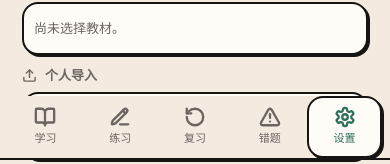
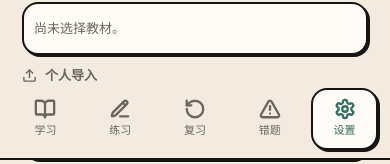
Before and after one commit to irkythedev/lexi, a React (Vite) app: page /settings in a window 390 px wide. Shown: the part 684-848 px from the top of the page. Built offline with nearby package versions, Linux system fonts and the light colour scheme; no server answers.

Commit message:
fix: bottom-bar overlap and floating gaps — pb-28 list clearance, pagination lifted to 5.75rem, footer pb-2 + active tab mx-1 breathing room

```diff
--- a/src/components/GlassNav.tsx
+++ b/src/components/GlassNav.tsx
@@ -79,12 +79,12 @@ export default function GlassNav() {
       </header>
 
       <nav className="glass-nav glass-nav-top fixed inset-x-0 bottom-0 z-50 safe-b md:hidden">
-        <div className="mx-auto flex max-w-[var(--max-grid)] items-center justify-around px-2">
+        <div className="mx-auto flex max-w-[var(--max-grid)] items-center justify-around px-2 pb-2">
           {TABS.map((tabItem) => {
             const Icon = tabItem.icon;
             const isActive = activeTab === tabItem.id || (location.pathname === '/' && tabItem.id === 'learn');
             return (
-              <button key={tabItem.id} onClick={() => go(tabItem.id)} className={`press relative flex flex-1 flex-col items-center gap-0.5 rounded-[var(--radius-md)] py-2 transition ${isActive ? 'border-2 border-[var(--color-hairline)] bg-[var(--color-surface)] shadow-[var(--shadow-card)]' : 'border-2 border-transparent'}`} style={{ cursor: 'pointer' }}>
+              <button key={tabItem.id} onClick={() => go(tabItem.id)} className={`press relative mx-1 flex flex-1 flex-col items-center gap-0.5 rounded-[var(--radius-md)] py-2 transition ${isActive ? 'border-2 border-[var(--color-hairline)] bg-[var(--color-surface)] shadow-[var(--shadow-card)]' : 'border-2 border-transparent'}`} style={{ cursor: 'pointer' }}>
                 <span className="relative">
                   <Icon size={22} strokeWidth={ICON_STROKE} style={isActive ? { color: 'var(--color-accent)' } : { color: 'var(--color-text-2)' }} />
                 </span>
--- a/src/components/PaginationBar.tsx
+++ b/src/components/PaginationBar.tsx
@@ -16,7 +16,7 @@ export default function PaginationBar({
   if (totalPages <= 1) return null;
 
   return (
-    <div className="sticky bottom-[calc(4.5rem+env(safe-area-inset-bottom,0px))] z-10 mt-3 flex justify-end pb-2 pr-[var(--pad-x)] md:bottom-0">
+    <div className="sticky bottom-[calc(5.75rem+env(safe-area-inset-bottom,0px))] z-10 mt-3 flex justify-end pb-2 pr-[var(--pad-x)] md:bottom-0">
       <div className="flex items-center gap-1 rounded-[var(--radius-md)] border-2 border-[var(--color-hairline)] bg-[var(--color-surface)] px-2 py-1 shadow-[var(--shadow-card)]">
         <button
           onClick={onPrev}
--- a/src/views/ErrorsView.tsx
+++ b/src/views/ErrorsView.tsx
@@ -24,7 +24,7 @@ export default function ErrorsView() {
   const resolve = async (id: number) => { await markErrorResolved(id); load(); toast(t('errorsResolvedToast', locale), 'success', 'check'); };
 
   return (
-    <div className="mx-auto max-w-[var(--max-grid)] px-[var(--pad-x)] py-4">
+    <div className="mx-auto max-w-[var(--max-grid)] px-[var(--pad-x)] pb-28 pt-4">
       <div className="mb-3 flex items-end justify-between">
         <div><h2 className="text-[calc(clamp(22px,5vw,30px)*var(--type-scale))] font-bold tracking-[-0.02em]">{t('errorsTitle', locale)}</h2><p className="mt-1 text-[calc(15px*var(--type-scale))] text-[var(--color-text-2)]">{unit ? `${unit.editionName} · ${unit.title}` : t('errorsFilterHint', locale)} · {t('errorsCount', locale, { count: unitErrors.length })}</p></div>
         {unitErrors.length > 0 && <GhostButton onClick={async () => { await clearResolvedErrors(); load(); toast(t('errorsClearedToast', locale), 'success', 'check'); }}>{t('errorsClear', locale)}</GhostButton>}
--- a/src/views/LearnView.tsx
+++ b/src/views/LearnView.tsx
@@ -52,7 +52,7 @@ export default function LearnView() {
   if (mode === 'reading' && unit) return <ReadingView unit={unit.unit} onExit={() => setMode(null)} />;
 
   return (
-    <div className="mx-auto max-w-[var(--max-grid)] px-[var(--pad-x)] py-4">
+    <div className="mx-auto max-w-[var(--max-grid)] px-[var(--pad-x)] pb-28 pt-4">
       {/* 单元封面卡（纸面 + 墨线，非绿满铺） */}
       <div className="relative overflow-hidden rounded-[var(--radius-hero)] border-2 border-[var(--color-hairline)] bg-[var(--color-surface)] p-6 shadow-[var(--shadow-panel)]">
         <div className="relative">
--- a/src/views/ReviewView.tsx
+++ b/src/views/ReviewView.tsx
@@ -43,7 +43,7 @@ export default function ReviewView() {
   if (!unit) return <div className="mx-auto flex min-h-[70vh] max-w-[var(--max-read)] items-center justify-center px-[var(--pad-x)] py-10 text-center text-[calc(15px*var(--type-scale))] text-[var(--color-text-2)]">{t('reviewNoUnit', locale)}</div>;
 
   return (
-    <div className="mx-auto max-w-[var(--max-grid)] px-[var(--pad-x)] py-4">
+    <div className="mx-auto max-w-[var(--max-grid)] px-[var(--pad-x)] pb-28 pt-4">
       <div className="mb-3"><h2 className="text-[calc(clamp(22px,5vw,30px)*var(--type-scale))] font-bold tracking-[-0.02em]">{t('reviewTitle', locale)}</h2><p className="mt-1 text-[calc(15px*var(--type-scale))] text-[var(--color-text-2)]">{t('reviewDesc', locale)}</p></div>
 
       <div className="mb-4 flex gap-2">
```
